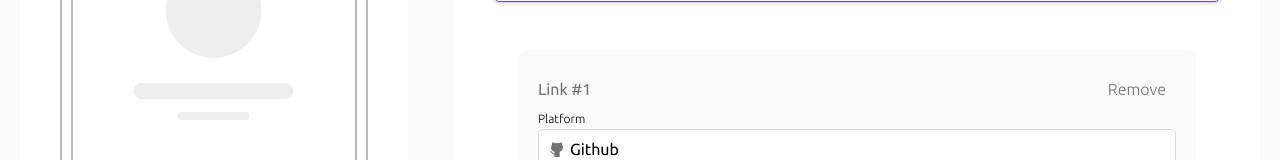
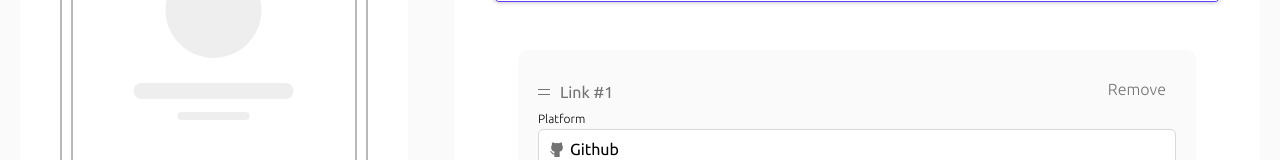
Before and after one commit to hidalest/link-sharing-app, a React (Vite) app: page /home in a window 1280 px wide. Both pictures are taken after a click on the button "+ Add New Link". Shown: the part 308-468 px from the top of the page. Built offline with nearby package versions, Linux system fonts and the light colour scheme.

Commit message:
feat: added the drag button

```diff
--- a/src/data.json
+++ b/src/data.json
@@ -35,6 +35,7 @@
             "removeButton": "Remove",
             "platformHeading": "Platform",
             "linkSubheading": "Link",
+            "dragAndDropIcon": "/src/assets/images/icon-drag-and-drop.svg",
             "sources": [
                 {
                     "id": 1,
--- a/src/interfaces.ts
+++ b/src/interfaces.ts
@@ -40,6 +40,7 @@ export interface HomeLinksProps {
       linkSubheading: string;
       inputLinkIcon: string;
       sources: LinkType[];
+      dragAndDropIcon: string;
     };
   };
 }
@@ -74,6 +75,7 @@ export interface LinkFormProps {
     linkSubheading: string;
     inputLinkIcon: string;
     sources: LinkType[];
+    dragAndDropIcon: string;
   };
   linkId: number;
   linkName: string;
--- a/src/layout/HomeLinks/LinkForm/LinkForm.module.scss
+++ b/src/layout/HomeLinks/LinkForm/LinkForm.module.scss
@@ -11,8 +11,18 @@
     margin: 2.4rem 0;
   }
 
+  & .dragContainer {
+    display: flex;
+    align-items: center;
+    & button {
+      padding-left: 0;
+      cursor: grab;
+    }
+  }
+
   & .enumeration {
     font-size: 1.6rem;
+    margin-top: 0.5rem;
     color: $grey;
   }
   & .actionButtons {
--- a/src/layout/HomeLinks/LinkForm/LinkForm.tsx
+++ b/src/layout/HomeLinks/LinkForm/LinkForm.tsx
@@ -24,6 +24,7 @@ function LinkForm(props: LinkFormProps) {
     linkSubheading,
     platformHeading,
     inputLinkIcon,
+    dragAndDropIcon,
   } = linkFormProps;
 
   const dispatch = useAppDispatch();
@@ -58,7 +59,12 @@ function LinkForm(props: LinkFormProps) {
   return (
     <Card priority='grey' className={styles.platformLink}>
       <section className={styles.actionButtons}>
-        <p className={styles.enumeration}>{`Link #${enumeration}`}</p>
+        <div className={styles.dragContainer}>
+          <Button priority='tertiary'>
+            <img src={dragAndDropIcon} />
+          </Button>
+          <p className={styles.enumeration}>{`Link #${enumeration}`}</p>
+        </div>
         <Button priority='tertiary' onClick={() => onRemoveLinkHandler(linkId)}>
           {removeButton}
         </Button>
```
